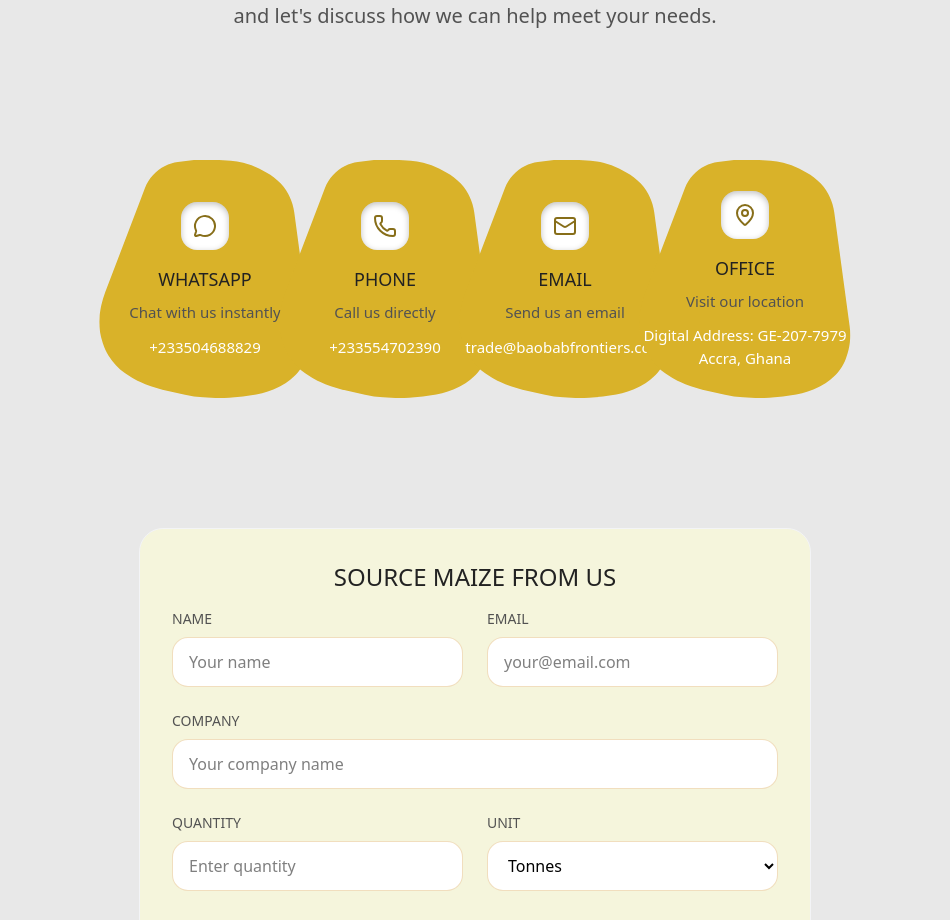
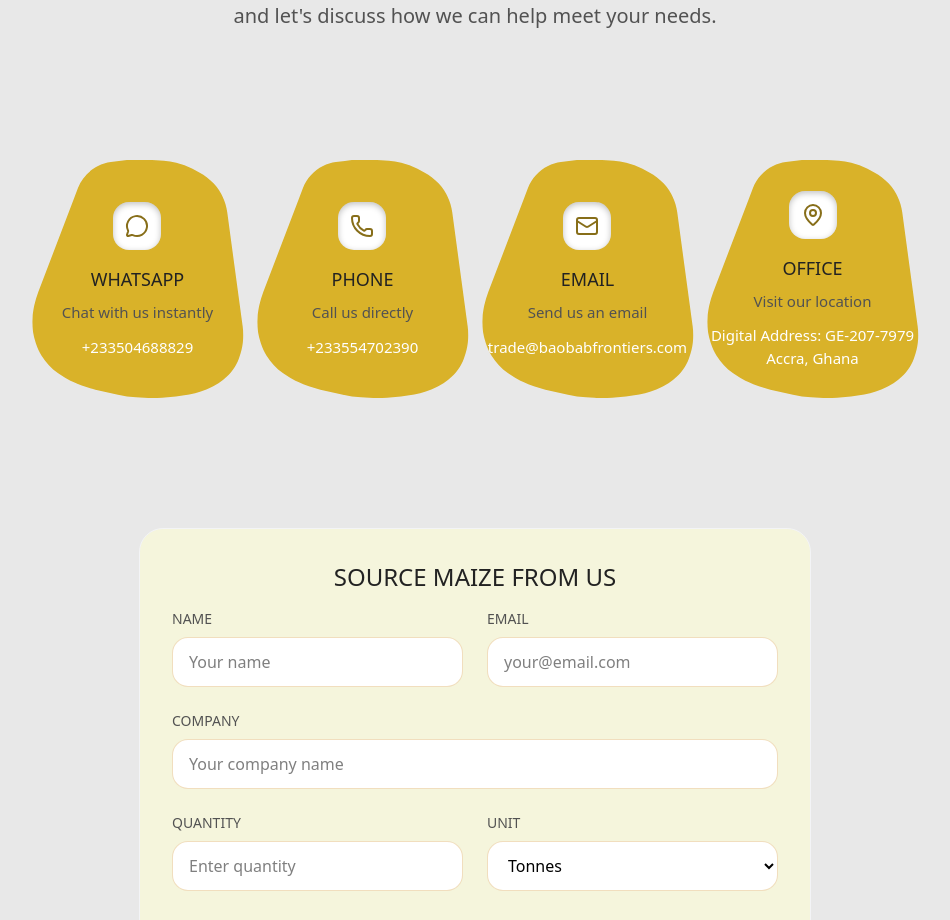
Before and after one commit to afromorpheus/baobab-frontiers-website, a Next.js app: page / in a window 1280 px wide. Shown: the part 5900-6820 px from the top of the page, without its empty margins (165-1115 px from the left). Built offline with nearby package versions, Linux system fonts and the light colour scheme.

Commit message:
Adjust contact card spacing to just touch at boundaries without overlap

```diff
--- a/src/components/LetsTalk.tsx
+++ b/src/components/LetsTalk.tsx
@@ -88,7 +88,7 @@ export default function LetsTalk() {
                 transition={{ duration: 0.6, delay: index * 0.1 }}
                 viewport={{ once: true }}
                 className="group relative flex-shrink-0"
-                style={{ width: '300px', marginRight: index < contactMethods.length - 1 ? '-120px' : '0' }}
+                style={{ width: '300px', marginRight: index < contactMethods.length - 1 ? '-75px' : '0' }}
               >
                 {/* Brand Motif Background */}
                 <div className="relative w-full h-96 md:h-80">
```
